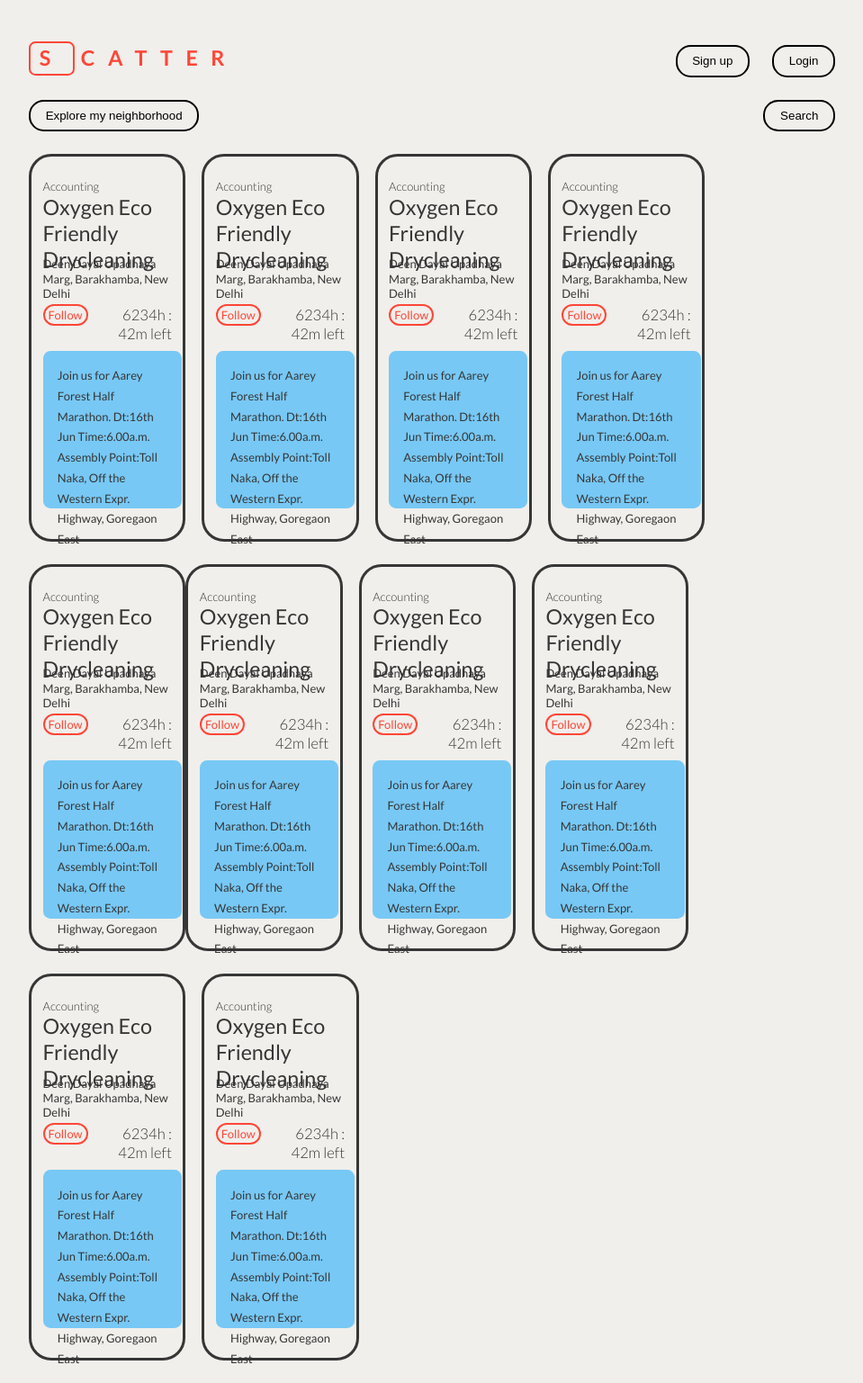
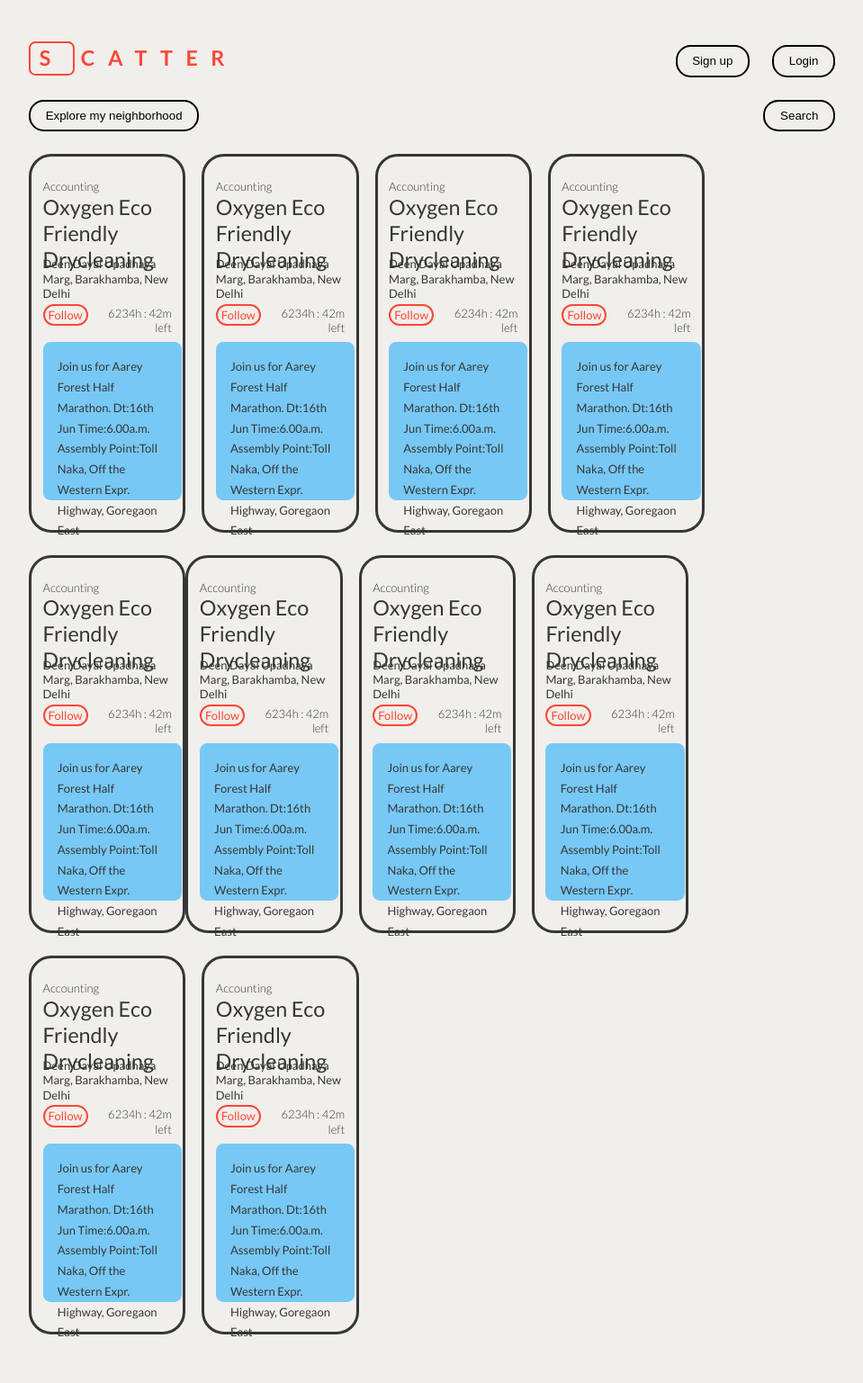
Before and after one commit to metamn/scatter, a Jekyll site: the page built from _posts/2013-09-20-main.html, in a window 1280 px wide. Shown: the whole page at 90% size, without its empty margins (160-1119 px from the left). Built offline with Jekyll 4.4.1, drawn with Linux system fonts in a browser that asks for light colours; nearby versions of some CDN libraries; library files that are not in the unit come from our copies; after the commit the page ends 1508 px from its top, so only the background shows below that.

Commit message:
Started to work on the main page

```diff
--- a/assets/main.scss
+++ b/assets/main.scss
@@ -118,7 +118,7 @@ body.main {
             float: left;
 
             text-align: right;
-            font-size: smaller;
+            font-size: small;
             margin-top: $pad/8;
           }
         }
--- a/assets/screen.css
+++ b/assets/screen.css
@@ -1962,7 +1962,7 @@ body.main .container #content article .labelcontainer .timeremaining {
   width: 60%;
   float: left;
   text-align: right;
-  font-size: smaller;
+  font-size: small;
   margin-top: 0.15625em;
 }
 body.main .container #content article .votebutton, body.main .container #content article .actionbuttons, body.main .container #content article .flagbutton, body.main .container #content article .cardfooter {
```
Also changed, not shown: 2 other files.
